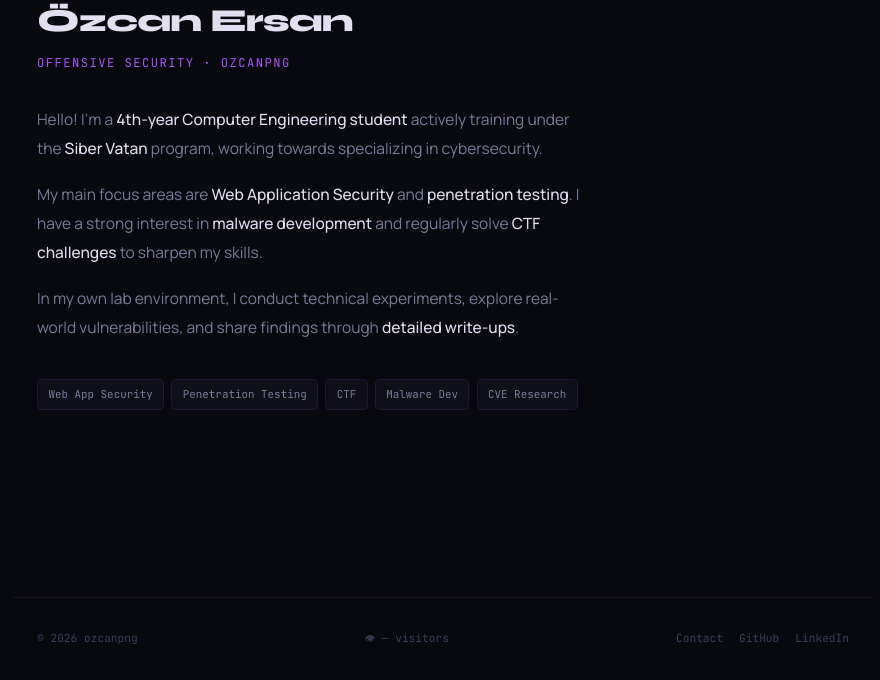
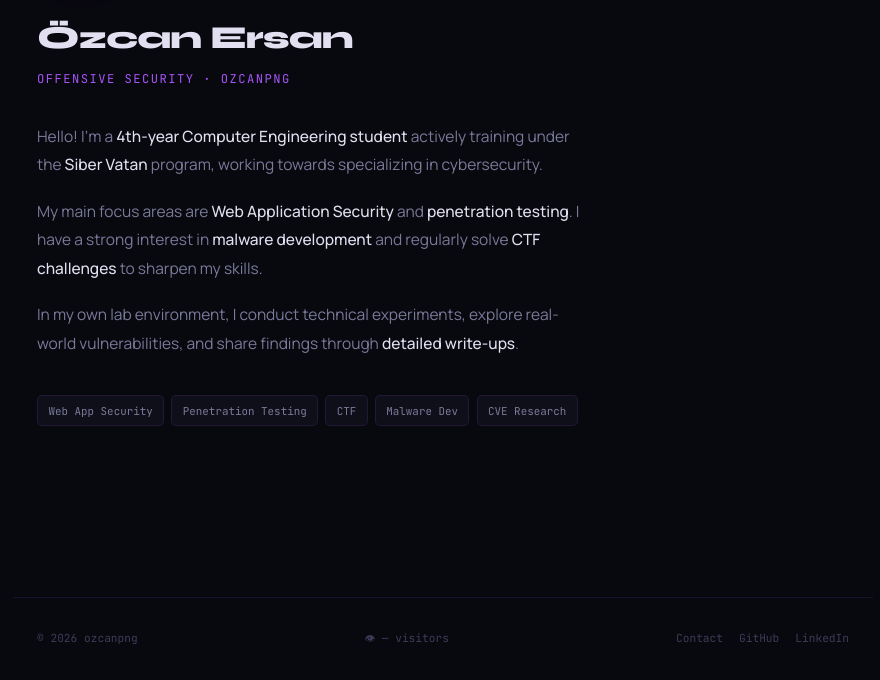
Before and after one commit to ozcanpng/ozcanpng.github.io, an Astro site: page / in a window 1280 px wide. Shown: the part 1475-2155 px from the top of the page, without its empty margins (197-1077 px from the left). Built offline with nearby package versions, Linux system fonts and the light colour scheme; Astro itself is replaced by a stand-in of ours; no server answers.

Commit message:
fix: about scroll-margin 56px (exact nav height), add divider border-top, trim padding

```diff
--- a/src/styles/global.css
+++ b/src/styles/global.css
@@ -341,15 +341,19 @@
     }
 
     /* ── ANCHOR SCROLL OFFSET (sticky nav = 56px) ── */
-    #home, #projects, #about {
+    #home, #projects {
       scroll-margin-top: 72px;
+    }
+    #about {
+      scroll-margin-top: 56px;
     }
 
     /* ── ABOUT PAGE ──────────────────────────────── */
     .about-section {
       min-height: calc(100vh - 56px);
       display: flex; flex-direction: column; justify-content: center;
-      padding: 4rem 0 6rem;
+      padding: 4rem 0 4rem;
+      border-top: 1px solid var(--border);
     }
     .about-avatar {
       width: 88px; height: 88px;
```
